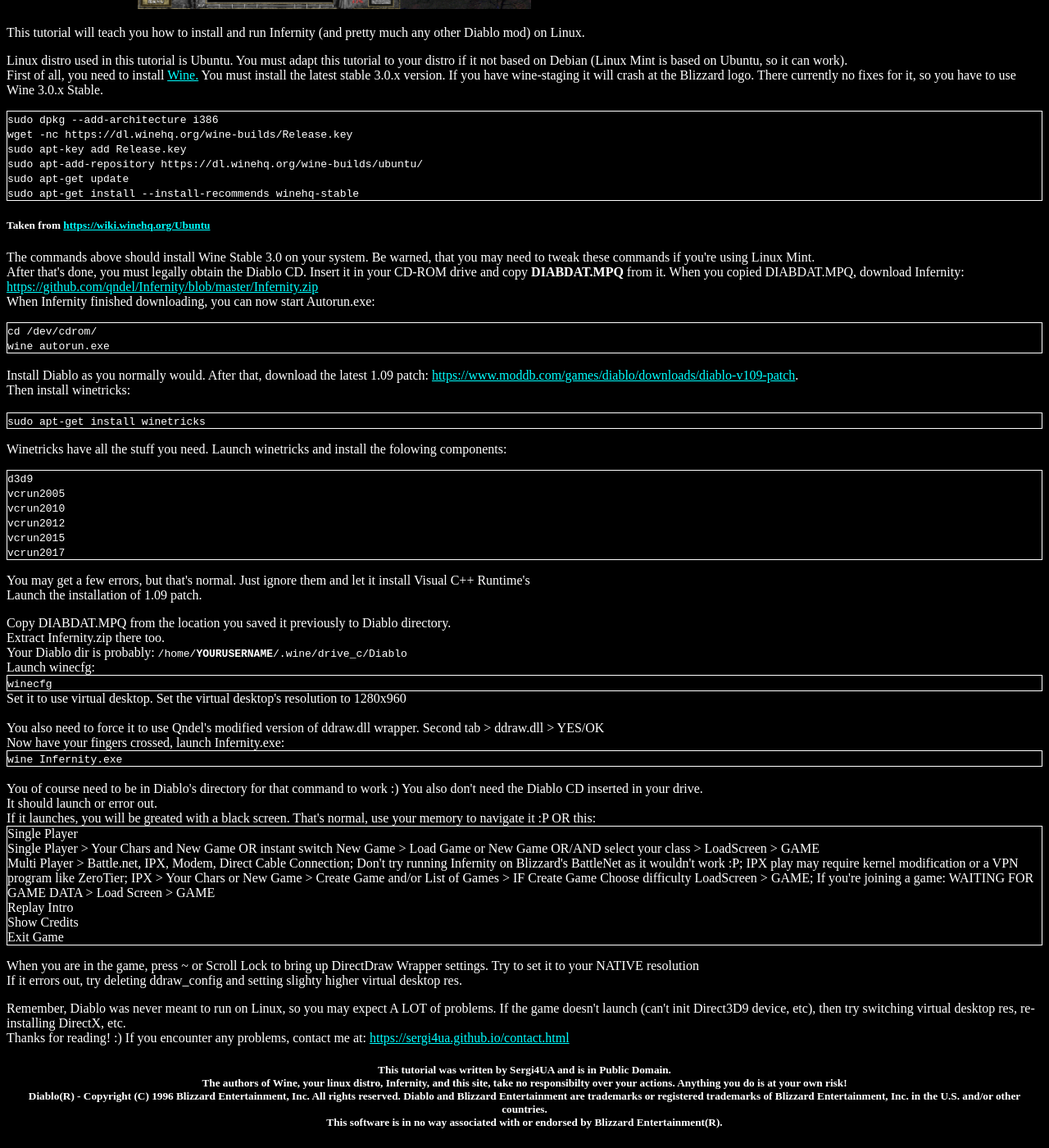
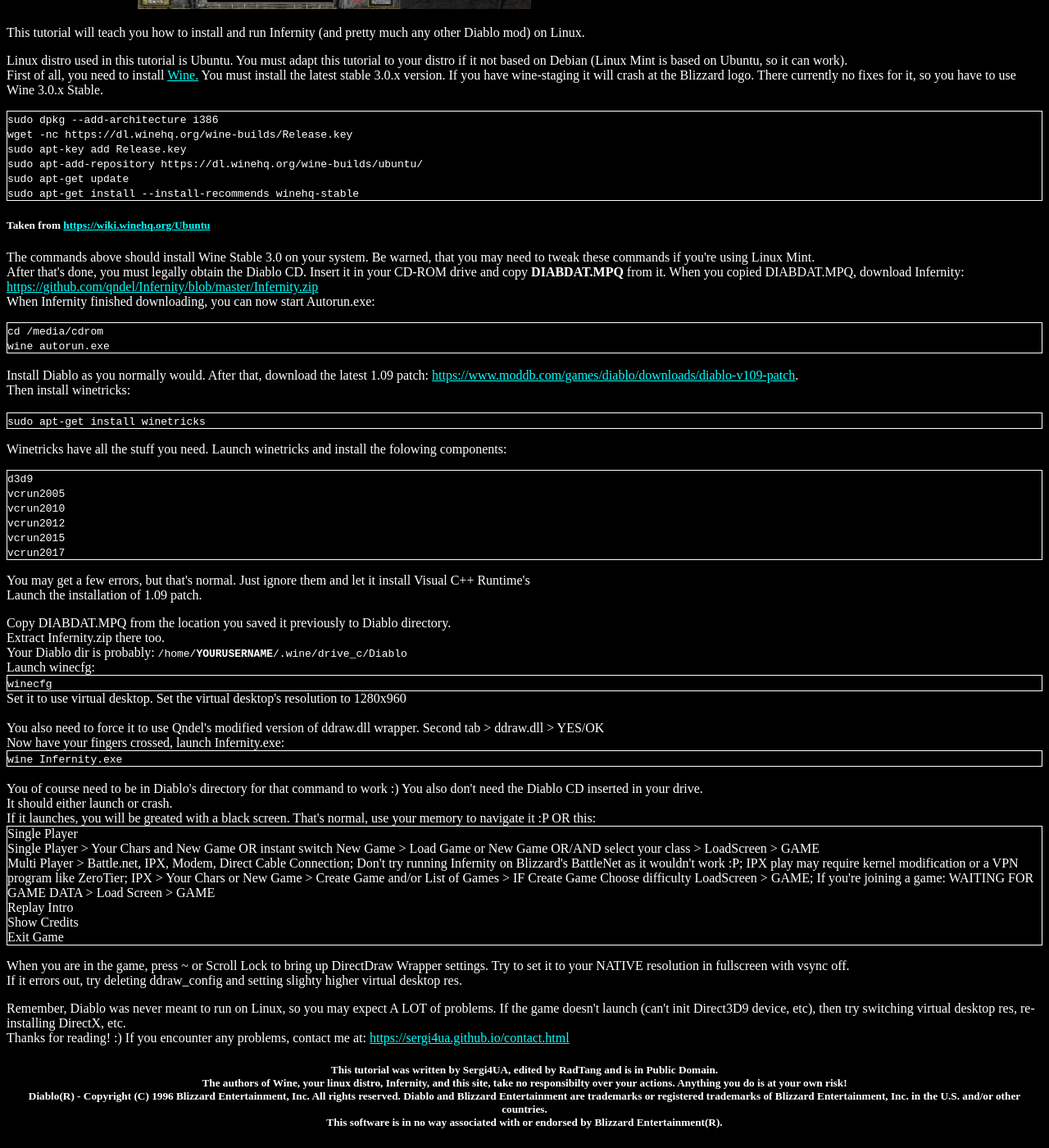
Before and after one commit to sergi4ua/sergi4ua.github.io, a Jekyll site: the page mods/infernity/runwine.html, which Jekyll copies as it is, in a window 1280 px wide and 1400 px high, scrolled down 549 px. Shown: the whole window at 82% size. Built offline with Jekyll 4.4.1, drawn with Linux system fonts in a browser that asks for light colours.

Commit message:
Fix typos

```diff
--- a/mods/infernity/runwine.html
+++ b/mods/infernity/runwine.html
@@ -45,7 +45,7 @@
         When Infernity finished downloading, you can now start Autorun.exe:</p>
     <div class="box">
         <code>
-            cd /dev/cdrom/<br>
+            cd /media/cdrom<br>
             wine autorun.exe
         </code>
     </div>
@@ -91,7 +91,7 @@
         </code>
     </div>
     <br>You of course need to be in Diablo's directory for that command to work :) You also don't need the Diablo CD inserted in your drive.<br>
-    It should launch or error out.<br>
+    It should either launch or crash.<br>
     If it launches, you will be greated with a black screen. That's normal, use your memory to navigate it :P OR this:<br>
     <div class="box">
         Single Player<br>
@@ -101,13 +101,13 @@
         Show Credits<br>
         Exit Game<br>
     </div>
-    <p>When you are in the game, press ~ or Scroll Lock to bring up DirectDraw Wrapper settings. Try to set it to your NATIVE resolution<br>If it errors out, try deleting ddraw_config and setting slighty higher virtual desktop res.</p>
+    <p>When you are in the game, press ~ or Scroll Lock to bring up DirectDraw Wrapper settings. Try to set it to your NATIVE resolution in fullscreen with vsync off.<br>If it errors out, try deleting ddraw_config and setting slighty higher virtual desktop res.</p>
     Remember, Diablo was never meant to run on Linux, so you may expect A LOT of problems. If the game doesn't launch (can't init Direct3D9 device, etc), then
     try switching virtual desktop res, re-installing DirectX, etc.<br>
     Thanks for reading! :) If you encounter any problems, contact me at:
     <a href="https://sergi4ua.github.io/contact.html">https://sergi4ua.github.io/contact.html</a>
     <footer>
-        <center><h5>This tutorial was written by Sergi4UA and is in Public Domain.<br>The authors of Wine, your linux distro, Infernity, and this site, take no responsibilty over your actions. Anything you do is at your own risk!<br>Diablo(R) - Copyright (C) 1996 Blizzard Entertainment, Inc. All rights reserved. Diablo and Blizzard Entertainment are trademarks or registered trademarks of Blizzard Entertainment, Inc. in the U.S. and/or other countries.<br>This software is in no way associated with or endorsed by Blizzard Entertainment(R).</h5></center>
+        <center><h5>This tutorial was written by Sergi4UA, edited by RadTang and is in Public Domain.<br>The authors of Wine, your linux distro, Infernity, and this site, take no responsibilty over your actions. Anything you do is at your own risk!<br>Diablo(R) - Copyright (C) 1996 Blizzard Entertainment, Inc. All rights reserved. Diablo and Blizzard Entertainment are trademarks or registered trademarks of Blizzard Entertainment, Inc. in the U.S. and/or other countries.<br>This software is in no way associated with or endorsed by Blizzard Entertainment(R).</h5></center>
     </footer>
 </body>
 </html>
```
